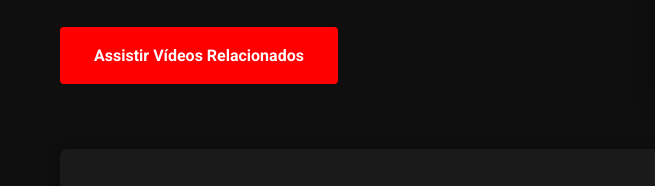
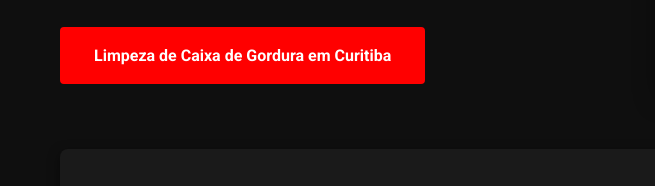
Before and after one commit to jonasmeloduartefacebook-lab/youtubetop, a plain HTML site: page index.html in a window 1280 px wide. Shown: the part 348-534 px from the top of the page, 0-655 px from the left. Drawn offline with Linux system fonts and the light colour scheme.

Commit message:
Update index.html

```diff
--- a/index.html
+++ b/index.html
@@ -435,7 +435,7 @@
             <div class="hero-content">
                 <h1 id="hero-title">Limpeza de <span class="highlight">Caixa de Gordura</span> em Curitiba</h1>
                 <p>Serviço profissional especializado em limpeza de caixa de gordura para residências e comércios. Garantindo saúde, segurança e o bom funcionamento do seu sistema de esgoto.</p>
-                <a href="https://www.youtube.com/results?search_query=limpeza+caixa+gordura+curitiba" class="cta-button" rel="nofollow">Assistir Vídeos Relacionados</a>
+                <a href="https://www.youtube.com/results?search_query=limpeza+caixa+gordura+curitiba" class="cta-button" rel="dofollow">Limpeza de Caixa de Gordura em Curitiba</a>
             </div>
 
             <!-- Video Section -->
```
